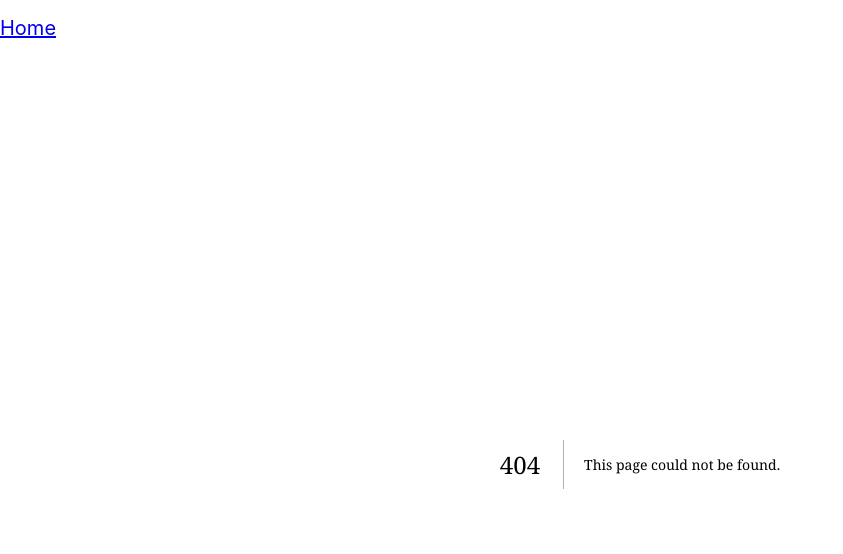
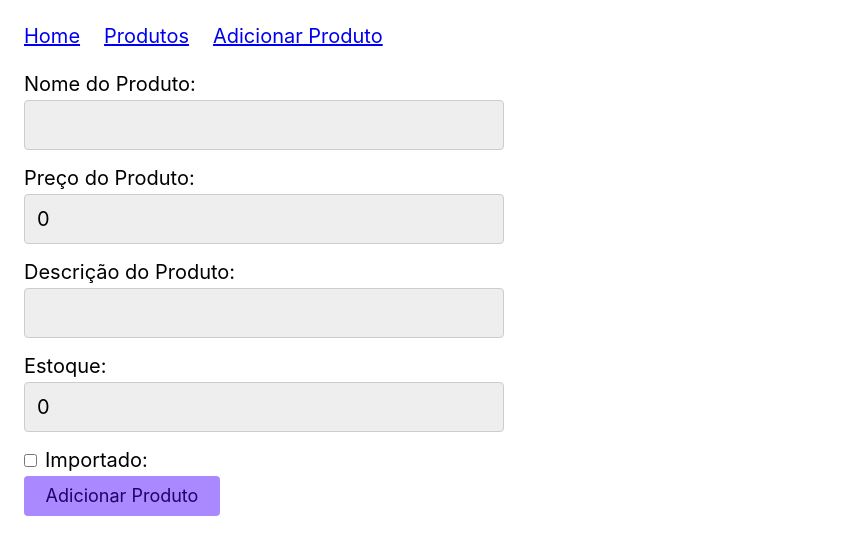
Before and after one commit to mynameiskayky/origamid-next, a Next.js app: page /produtos/adicionar in a window 1280 px wide. Before the commit this address had no page. Shown: the top 554 px of the page, without its empty margins (0-843 px from the left). Built offline with nearby package versions, Linux system fonts and the light colour scheme.

Commit message:
exercise final

```diff
--- /dev/null
+++ b/src/actions/add-produto.ts
@@ -0,0 +1,19 @@
+"use server";
+
+import { Produto } from "@/app/produtos/page";
+import { revalidatePath } from "next/cache";
+import { redirect } from "next/navigation";
+
+export async function AdicionarProduto(produto: Produto) {
+  const response = await fetch("https://api.origamid.online/produtos", {
+    method: "POST",
+    headers: {
+      "Content-Type": "application/json",
+    },
+    body: JSON.stringify(produto),
+  });
+
+  await response.json();
+  revalidatePath("/produtos");
+  redirect("/produtos");
+}
--- a/src/app/layout.tsx
+++ b/src/app/layout.tsx
@@ -1,6 +1,5 @@
 import type { Metadata } from "next";
 import "./globals.css";
-import Link from "next/link";
 import Menu from "@/componets/menu";
 
 export const metadata: Metadata = {
--- /dev/null
+++ b/src/app/produtos/adicionar/page.tsx
@@ -0,0 +1,76 @@
+"use client";
+
+import { AdicionarProduto } from "@/actions/add-produto";
+import React, { FormEvent, useState } from "react";
+
+export default function AdicionarPage() {
+  const [nome, setNome] = useState("");
+  const [preco, setPreco] = useState(0);
+  const [descricao, setDescricao] = useState("");
+  const [estoque, setEstoque] = useState(0);
+  const [importado, setImportado] = useState(false);
+
+  const handleSubmit = async (e: FormEvent) => {
+    e.preventDefault();
+    await AdicionarProduto({
+      nome,
+      preco,
+      descricao,
+      estoque,
+      importado: importado ? 1 : 0,
+    });
+  };
+
+  return (
+    <form onSubmit={handleSubmit}>
+      <div>
+        <label htmlFor="nomeProduto">Nome do Produto:</label>
+        <input
+          type="text"
+          id="nomeProduto"
+          value={nome}
+          onChange={(e) => setNome(e.target.value)}
+        />
+      </div>
+      <div>
+        <label htmlFor="precoProduto">Preço do Produto:</label>
+        <input
+          type="text"
+          id="precoProduto"
+          value={preco}
+          onChange={(e) => setPreco(Number(e.target.value))}
+        />
+      </div>
+      <div>
+        <label htmlFor="descricaoProduto">Descrição do Produto:</label>
+        <input
+          type="text"
+          id="descricaoProduto"
+          value={descricao}
+          onChange={(e) => setDescricao(e.target.value)}
+        />
+      </div>
+      <div>
+        <label htmlFor="estoque">Estoque:</label>
+        <input
+          type="text"
+          id="estoque"
+          value={estoque}
+          onChange={(e) => setEstoque(Number(e.target.value))}
+        />
+      </div>
+
+      <label htmlFor="importado">
+        <input
+          type="checkbox"
+          id="importado"
+          checked={importado}
+          onChange={(e) => setImportado(e.target.checked)}
+        />
+        Importado:
+      </label>
+
+      <button type="submit">Adicionar Produto</button>
+    </form>
+  );
+}
--- /dev/null
+++ b/src/app/produtos/page.tsx
@@ -0,0 +1,29 @@
+export type Produto = {
+  id?: string;
+  nome: string;
+  preco: number;
+  descricao: string;
+  estoque: number;
+  importado: 0 | 1;
+};
+
+export default async function ProdutosPage() {
+  const response = await fetch("https://api.origamid.online/produtos", {
+    next: {
+      revalidate: 5,
+    },
+  });
+  const produtos = await response.json();
+
+  return (
+    <main>
+      <ul>
+        {produtos.map((produto: Produto) => (
+          <li key={produto.id}>
+            {produto.nome}: R$ {produto.preco}
+          </li>
+        ))}
+      </ul>
+    </main>
+  );
+}
--- a/src/componets/menu.tsx
+++ b/src/componets/menu.tsx
@@ -4,8 +4,16 @@ export default async function Menu() {
   return (
     <nav>
       <ul className="menu">
-        <li><Link href="/">Home</Link></li>
+        <li>
+          <Link href="/">Home</Link>
+        </li>
+        <li>
+          <Link href="/produtos">Produtos</Link>
+        </li>
+        <li>
+          <Link href="/produtos/adicionar">Adicionar Produto</Link>
+        </li>
       </ul>
     </nav>
-  )
+  );
 }
```
